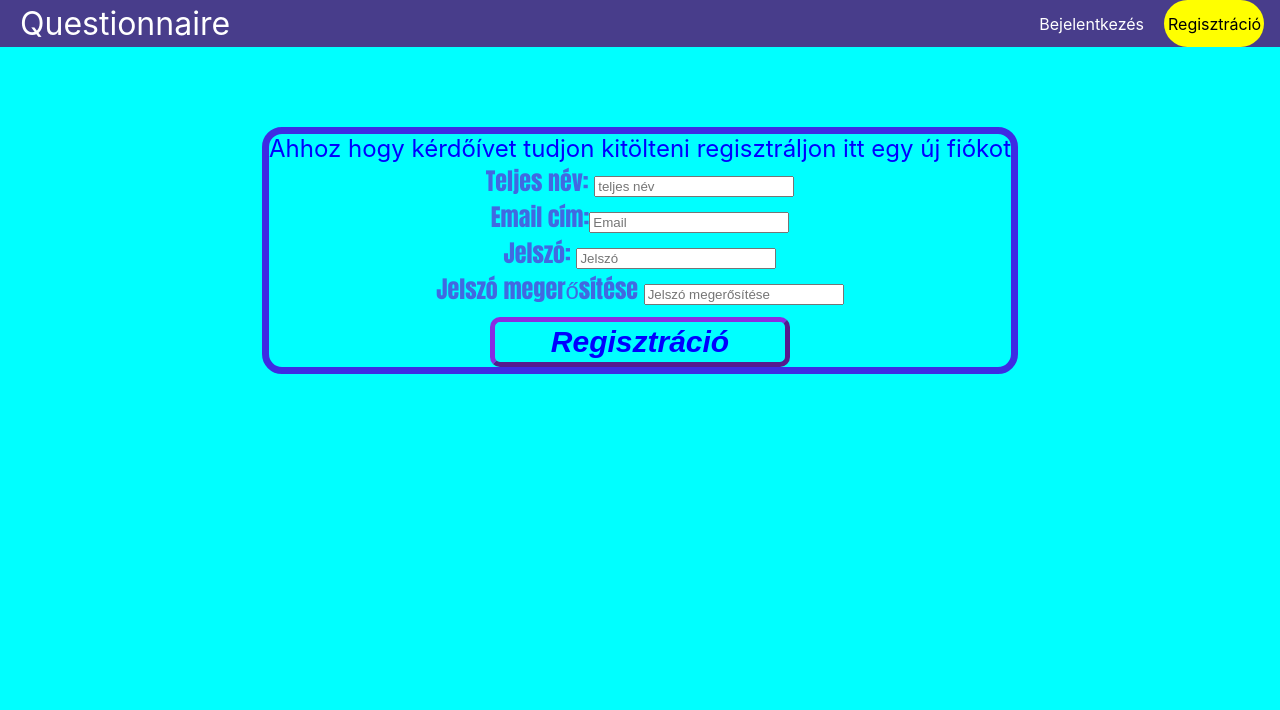
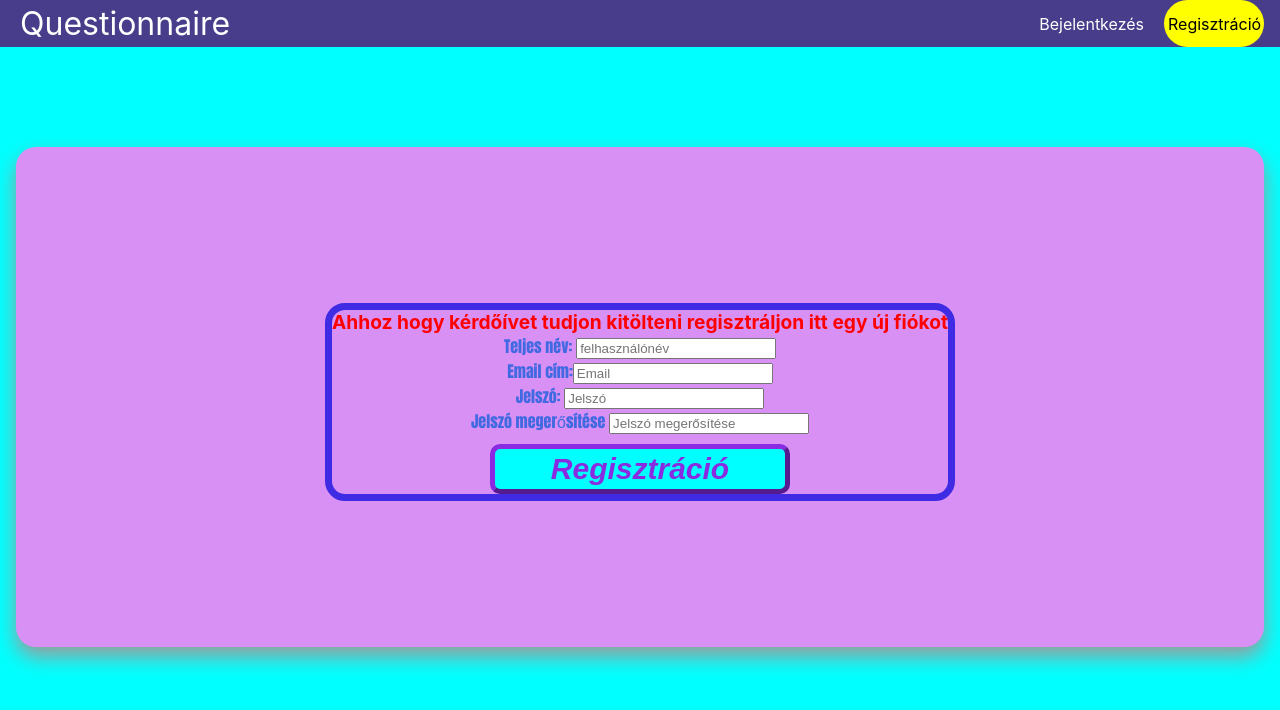
Before and after one commit to JaniITmer/Nagy-Projektmunka, a React (Create React App) app in the folder questionnaire/: page /register in a window 1280 px wide. Shown: the top 710 px of the page. Built offline with nearby package versions, Linux system fonts and the light colour scheme.

Commit message:
regisztracios oldal design

```diff
--- a/questionnaire/src/pages/Register.css
+++ b/questionnaire/src/pages/Register.css
@@ -12,19 +12,9 @@
     border-color: blueviolet;
     border-width: 5px;
     margin-top: 10px;
-
+    color: blueviolet;
 }
 
-.form{
-    font-size: x-large;
-    padding: 15%;
-    margin-top: 10px;
-    display: flex;
-    justify-content: center;
-    align-items: center;
-
-
-}
 
 .form__label{
     margin-top: 10px;
@@ -43,5 +33,40 @@
     border: 1px solid #3e2be3;
     border-radius: 20px;
     border-width: 7px;
-    position:fixed
+
   }
+
+
+.cim{
+    color: red;
+    font-weight: bold;
+    font-size: larger;
+}
+
+
+.register-page{
+    display: flex;
+    flex-direction: column;
+    background:#D890F5;
+    height: 500px;
+    margin: auto;
+    margin-top: 100px;
+    padding-bottom: 20px;
+    border-radius: 20px;
+    box-shadow: 0 10px 20px rgb(156,156,156);
+    justify-content: space-around;
+
+}
+
+
+.header{
+    display: flex;
+    flex-direction: column;
+    align-items: center;
+    width: 100%;
+    margin-top: 30px;
+}
+.btn:hover{
+    transform: scale(1.2);
+    color: brown;
+}
--- a/questionnaire/src/pages/Register.js
+++ b/questionnaire/src/pages/Register.js
@@ -5,15 +5,15 @@ import './Register.css';
 
 export default function Register() {
     return (
-
+        <div className='register-page'>
         <div className="form">
-
+        <div className='header'>
         <div className="form-body red-rounded-border">
         <div className='cim'>Ahhoz hogy kérdőívet tudjon kitölteni regisztráljon itt egy új fiókot</div>
 
-            <div className="fullname">
-                <label className="form__label" for="fullname">Teljes név: </label>
-                <input  type="text" name="" id="fullname"  className="form__input"placeholder="teljes név"/>
+            <div className="username">
+                <label className="form__label" for="username">Teljes név: </label>
+                <input  type="text" name="" id="username"  className="form__input" placeholder="felhasználónév"/>
             </div>
             <div className="email">
                 <label className="form__label" for="email">Email cím:</label>
@@ -31,7 +31,9 @@ export default function Register() {
             <button className="button" class="btn" type="submit"  variant="outlined">Regisztráció</button>
         </div>
         </div>
+        </div>
 
+        </div>
     </div>
     )
 }
```
